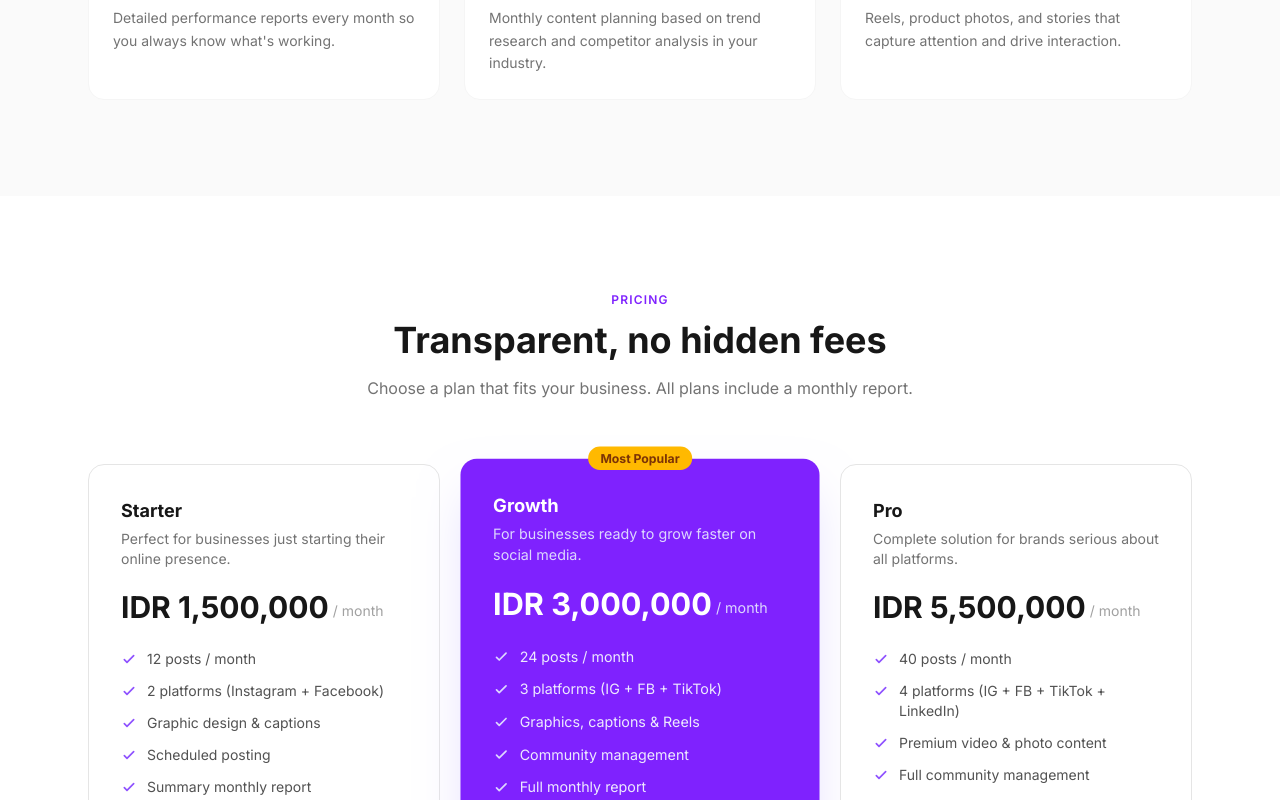
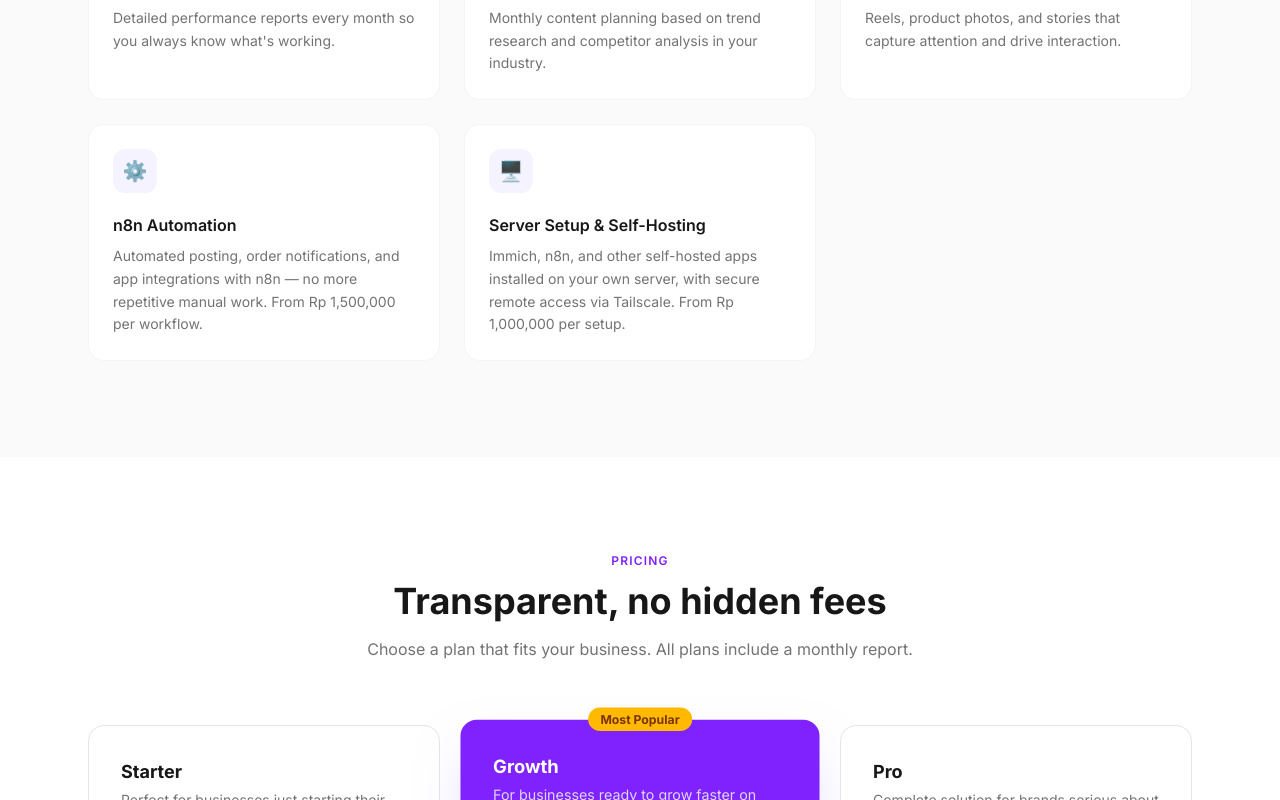
Before and after one commit to arviqueen/jasapost, a Next.js app: page /en in a window 1280 px wide. Shown: the part 4400-5200 px from the top of the page. Built offline with nearby package versions, Linux system fonts and the light colour scheme.

Commit message:
List n8n automation + self-hosting services (services section + FAQ)

```diff
--- a/messages/en.ts
+++ b/messages/en.ts
@@ -63,6 +63,18 @@ const en: Dictionary = {
         title: "Visual Production",
         description:
           "Reels, product photos, and stories that capture attention and drive interaction.",
+      },
+      {
+        icon: "⚙️",
+        title: "n8n Automation",
+        description:
+          "Automated posting, order notifications, and app integrations with n8n — no more repetitive manual work. From Rp 1,500,000 per workflow.",
+      },
+      {
+        icon: "🖥️",
+        title: "Server Setup & Self-Hosting",
+        description:
+          "Immich, n8n, and other self-hosted apps installed on your own server, with secure remote access via Tailscale. From Rp 1,000,000 per setup.",
       },
     ],
   },
@@ -214,6 +226,10 @@ const en: Dictionary = {
         q: "Is there a long-term contract?",
         a: "No binding long-term contracts. You can cancel anytime with 14 days' notice.",
       },
+      {
+        q: "Can jasapost help with automation and servers for my business?",
+        a: "Yes. Alongside social media management, we offer n8n automation (scheduled posting, notifications, app integrations) and self-hosting setup such as Immich and n8n on your own server. Contact us on WhatsApp for a consultation and a quote.",
+      },
     ],
   },
   contact: {
```
